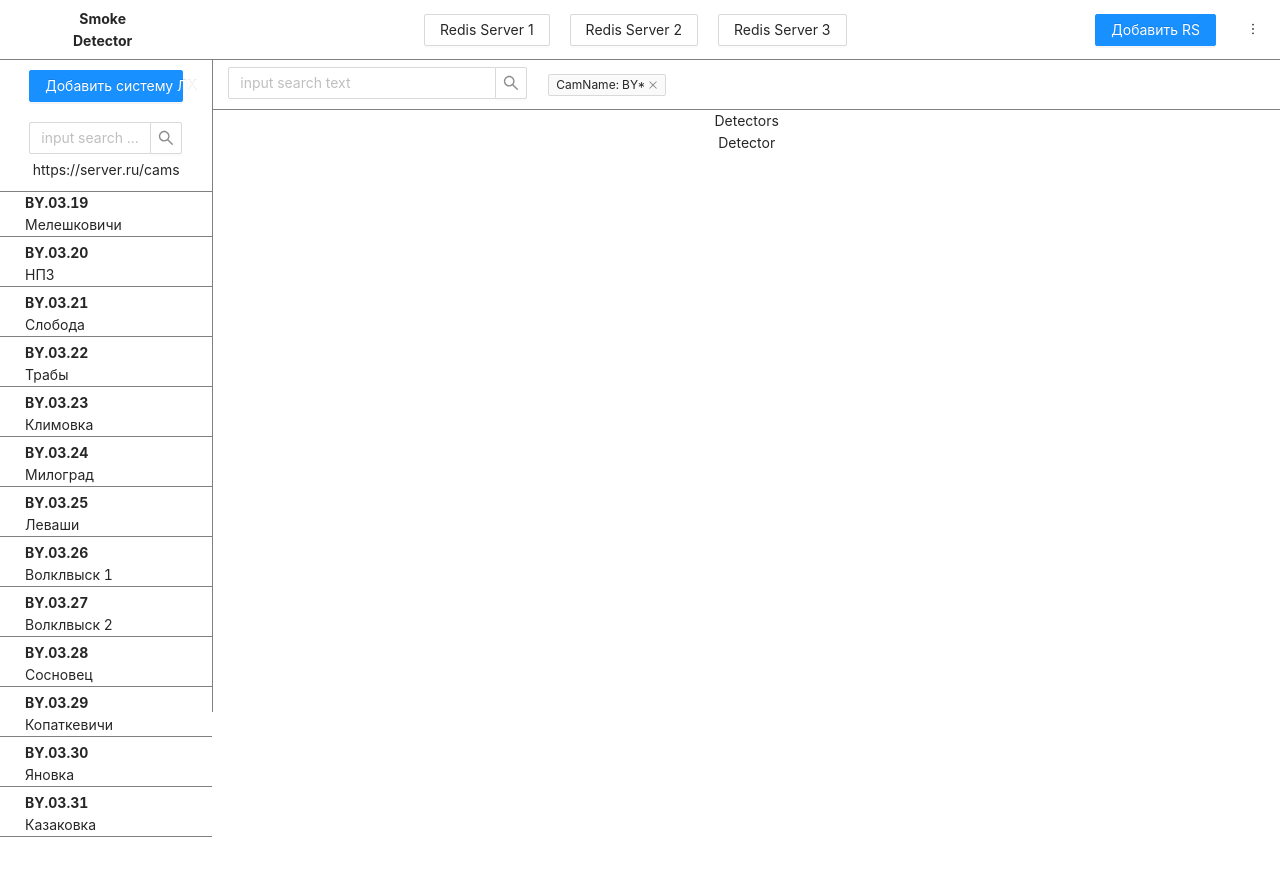
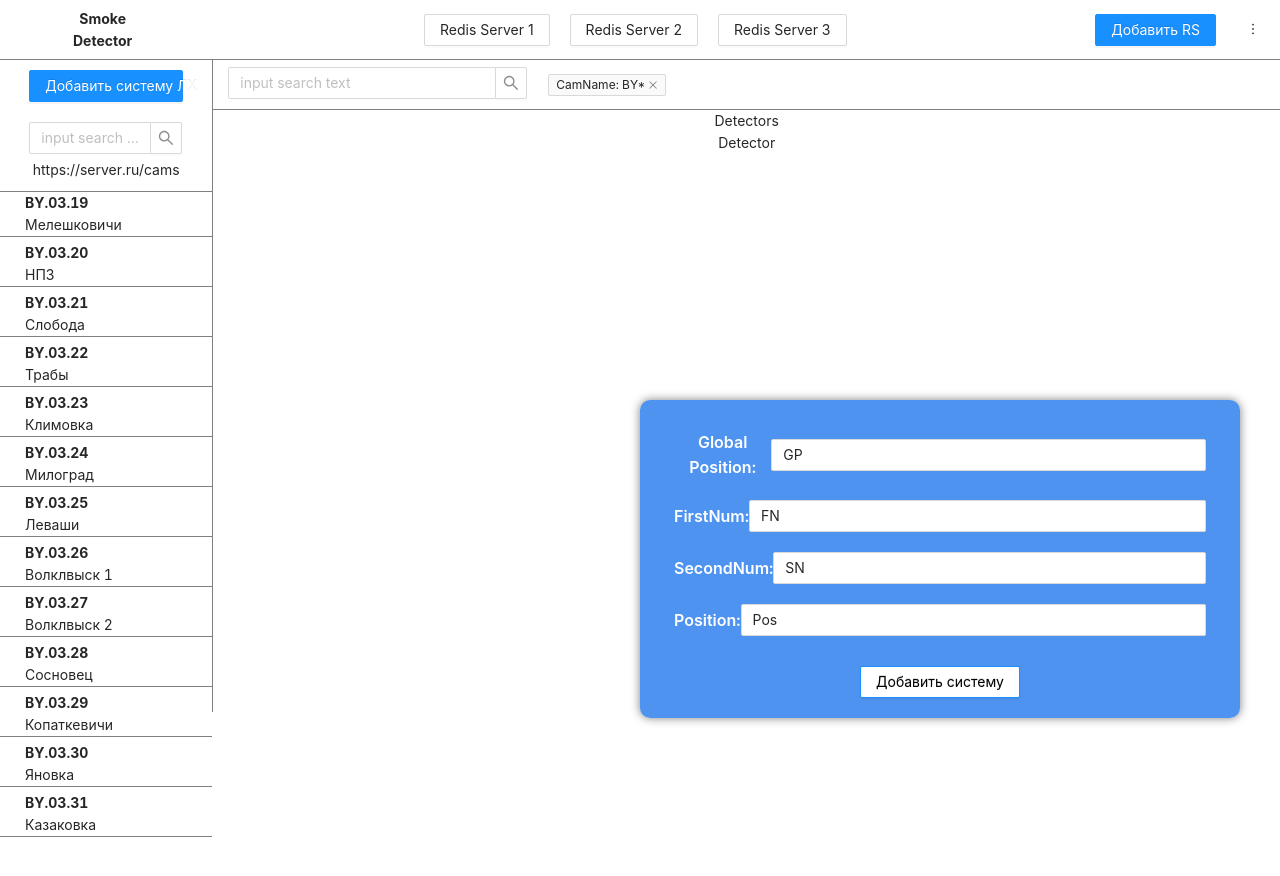
Before and after one commit to SlipFil/smokedetector, a React (Create React App) app: page / in a window 1280 px wide. Shown: the top 876 px of the page. Built offline with nearby package versions, Linux system fonts and the light colour scheme.

Commit message:
include form for add new System
add form, new reduser and components

```diff
--- a/src/App.js
+++ b/src/App.js
@@ -4,17 +4,17 @@ import "./App.css";
 import Content from "./components/content/content";
 import HeaderContainer from "./components/header/headerContainer";
 import SiderContainer from "./components/sider/siderContainer";
-
+import NewSystemFormContainer from "./components/newSystemForm/newSystemFormContainer"
 import { Route, BrowserRouter } from "react-router-dom";
 
-function App(props) {
+function App() {
   return (
     <BrowserRouter>
       <div className="App">
         <HeaderContainer />
 
         <SiderContainer   />
-
+        <NewSystemFormContainer />
         <Content />
       </div>
     </BrowserRouter>
--- /dev/null
+++ b/src/components/newSystemForm/newSystemForm.jsx
@@ -0,0 +1,21 @@
+import React from "react";
+import { Button } from "antd";
+import s from "./newSystemForm.module.css";
+import { Input } from 'antd';
+
+const newSystemForm = (props) => {
+
+
+  return (
+    <div className={s.newSystemForm}>
+      <label>Global Position:<Input placeholder="Basic usage" value='GP'  /></label>
+      <label>FirstNum:<Input placeholder="Basic usage" value='FN' /></label>
+      <label>SecondNum:<Input placeholder="Basic usage" value='SN' /></label>
+      <label>Position:<Input placeholder="Basic usage" value='Pos' /></label>
+      <Button className={s.button} type="primary">
+        Добавить систему
+      </Button>
+    </div>
+  );
+};
+export default newSystemForm;
--- /dev/null
+++ b/src/components/newSystemForm/newSystemForm.module.css
@@ -0,0 +1,29 @@
+.newSystemForm {
+  min-width: 600px;
+  position: absolute;
+  padding: 20px;
+  left: 50%;
+  top: 50%;
+  display: flex;
+  align-items: center;
+  border-radius: 10px;
+  background: rgba(35, 122, 235, 0.808);
+  box-shadow: 0 0 10px rgba(0,0,0,0.5);
+  flex-direction: column;
+
+}
+.newSystemForm label {
+  width: 95%;
+  display: flex;
+  align-items: center;
+  margin: 10px;
+  justify-content: space-between;
+  font-size: 16px;
+  color: #fff;
+  font-weight: 600;
+}
+.newSystemForm .button {
+  margin-top: 20px;
+  background-color: #fff;
+  color: #000;
+}
--- /dev/null
+++ b/src/components/newSystemForm/newSystemFormContainer.jsx
@@ -0,0 +1,25 @@
+
+
+import {
+    addRsCreator
+  } from "../../redux/headerReducer.js";
+import newSystemForm from "./newSystemForm";
+import { connect } from "react-redux";
+
+
+
+
+let mapStateToProps = (state) => { // Данные из стейта
+  return {
+
+    }
+}
+
+let mapDispatchToProps = (dispatch) => { // Коллбэки
+  return {
+
+  }
+}
+
+const newSystemFormContainer = connect(mapStateToProps, mapDispatchToProps)(newSystemForm)
+export default newSystemFormContainer;
```
Also changed, not shown: src/redux/newSystemFormReducer.js (added, +48 -0 lines).
